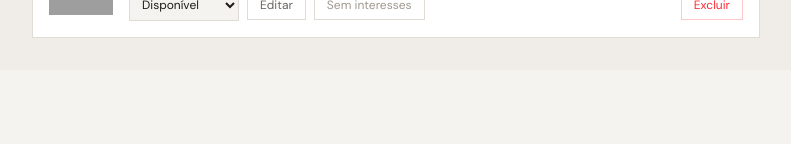
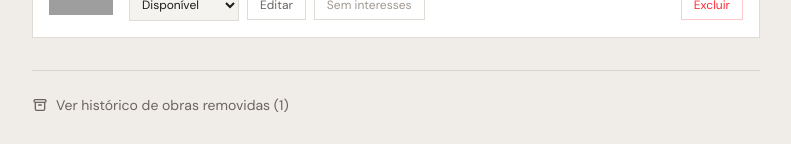
Before and after one commit to barretodm/acervo-digital-lm-frontend, a React (Vite) app: page /admin in a window 1280 px wide. Shown: the part 1162-1306 px from the top of the page, without its empty margins (244-1035 px from the left). Before the commit the page ends 1232 px from the top, so only its background shows below. Built offline with nearby package versions, Linux system fonts and the light colour scheme; grey boxes are pictures that could not be loaded.

Commit message:
Adiciona link de historico de obras removidas na Lista de Obras

```diff
--- a/src/pages/admin/ListaObras.jsx
+++ b/src/pages/admin/ListaObras.jsx
@@ -49,6 +49,10 @@ function ListaObras() {
 
   function handleInteresses(obraId) {
     alert(`interesses da obra ${obraId} (ainda nao implementado)`)
+  }
+
+  function handleHistorico() {
+    alert('historico de obras (ainda nao implementado)')
   }
 
   return (
@@ -206,6 +210,22 @@ function ListaObras() {
             )
           })}
         </div>
+
+        <div className="mt-8 pt-6 border-t border-lm-border-admin">
+          <button
+            onClick={handleHistorico}
+            className="flex items-center gap-2 text-sm text-lm-warm-gray hover:text-lm-charcoal transition-colors font-sans"
+          >
+            <svg className="w-4 h-4" fill="none" viewBox="0 0 24 24" stroke="currentColor" strokeWidth={2}>
+              <path
+                strokeLinecap="round"
+                strokeLinejoin="round"
+                d="M5 8h14M5 8a2 2 0 110-4h14a2 2 0 110 4M5 8v10a2 2 0 002 2h10a2 2 0 002-2V8m-9 4h4"
+              />
+            </svg>
+            Ver histórico de obras removidas ({obras.filter((obra) => !obra.ativa).length})
+          </button>
+        </div>
       </main>
     </div>
   )
```
